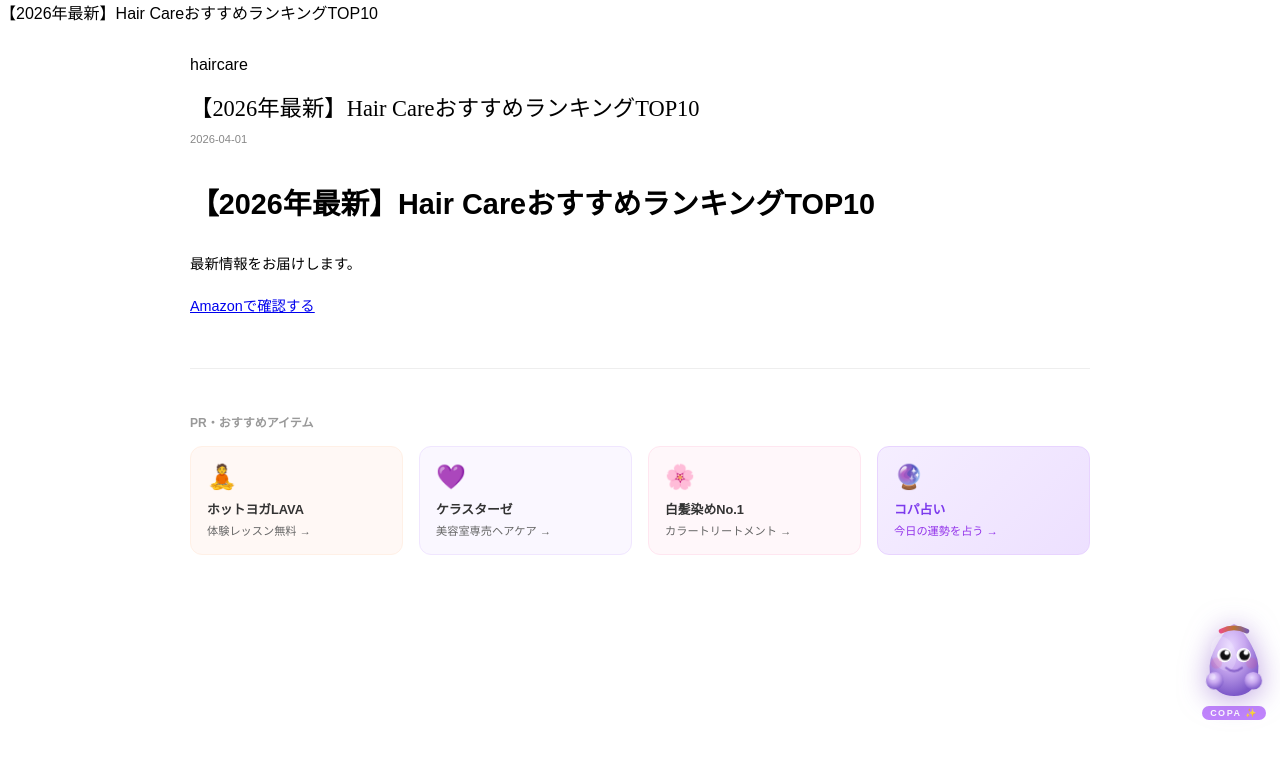
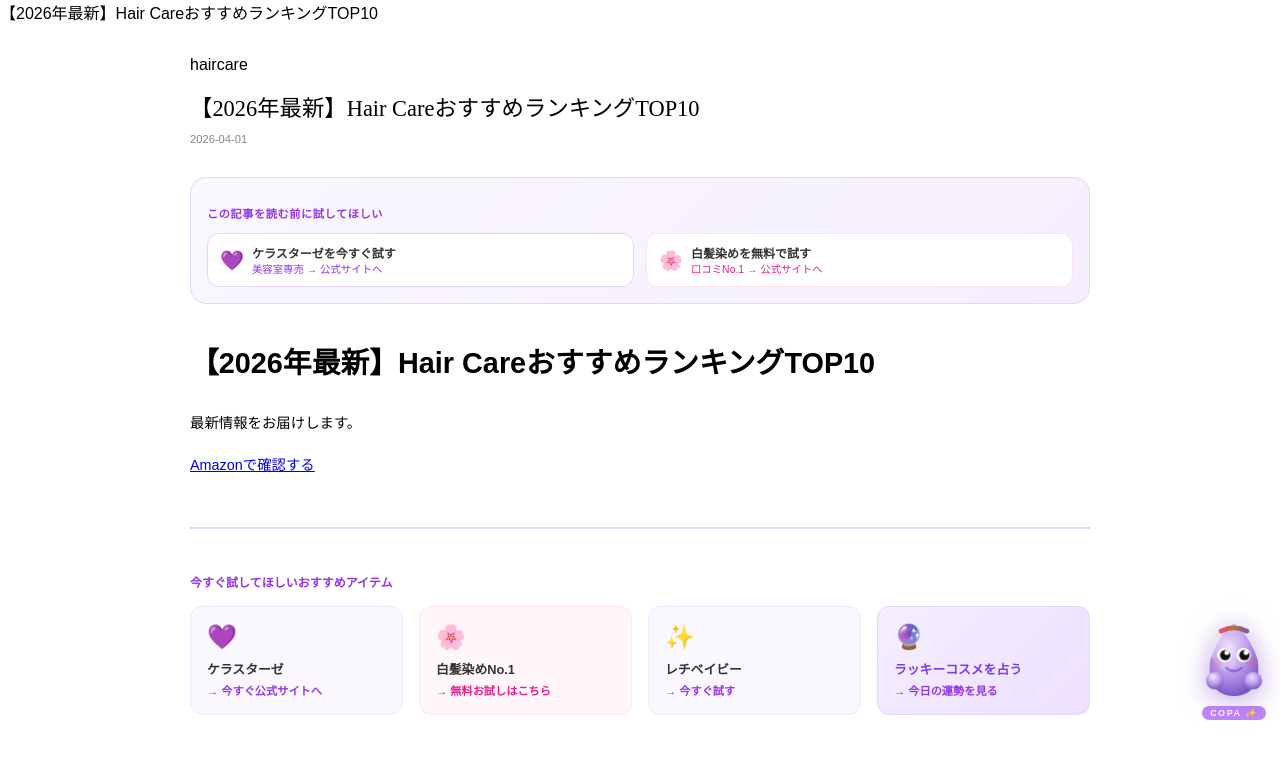
Before and after one commit to okuwabara07-gif/hair-care-jp, a Next.js app: page /blog/haircare-guide in a window 1280 px wide. Shown: the top 758 px of the page. Built offline with nearby package versions, Linux system fonts and the light colour scheme.

Commit message:
feat: add top banner + CTA boost

```diff
--- a/app/blog/[slug]/page.tsx
+++ b/app/blog/[slug]/page.tsx
@@ -19,16 +19,47 @@
         <div className="section-label">{post.genre}</div>
         <h1 style={{fontFamily:'serif',fontWeight:300,fontSize:'1.4rem',margin:'1rem 0 0.5rem'}}>{post.title}</h1>
         <p style={{fontSize:'0.7rem',color:'#888',marginBottom:'2rem'}}>{post.date}</p>
+
+        <div style={{marginBottom:'2rem',padding:'1rem',background:'linear-gradient(135deg,#faf7ff,#f5eeff)',borderRadius:'16px',border:'1.5px solid #e8d4ff'}}>
+          <p style={{fontSize:'0.7rem',color:'#9333ea',fontWeight:700,marginBottom:'0.75rem',letterSpacing:'0.05em'}}>この記事を読む前に試してほしい</p>
+          <div style={{display:'grid',gridTemplateColumns:'repeat(auto-fit,minmax(140px,1fr))',gap:'0.75rem'}}>
+            <a href="https://www.forcise.jp/ic/kerastase" target="_blank" rel="noopener noreferrer sponsored" style={{display:'flex',alignItems:'center',gap:'8px',padding:'10px 12px',background:'white',borderRadius:'12px',textDecoration:'none',border:'1px solid #e8d4ff'}}>
+              <span style={{fontSize:'1.2rem'}}>💜</span>
+              <div><div style={{fontSize:'0.75rem',fontWeight:700,color:'#333'}}>ケラスターゼを今すぐ試す</div><div style={{fontSize:'0.65rem',color:'#9333ea'}}>美容室専売 → 公式サイトへ</div></div>
+            </a>
+            <a href="https://kiwabi-japan.myshopify.com/pages/rv002-r-a8" target="_blank" rel="noopener noreferrer sponsored" style={{display:'flex',alignItems:'center',gap:'8px',padding:'10px 12px',background:'white',borderRadius:'12px',textDecoration:'none',border:'1px solid #fce4ec'}}>
+              <span style={{fontSize:'1.2rem'}}>🌸</span>
+              <div><div style={{fontSize:'0.75rem',fontWeight:700,color:'#333'}}>白髪染めを無料で試す</div><div style={{fontSize:'0.65rem',color:'#e91e8c'}}>口コミNo.1 → 公式サイトへ</div></div>
+            </a>
+          </div>
+        </div>
         <div style={{fontSize:'0.9rem',lineHeight:1.9}}>
           <MDXRemote source={post.content} />
         </div>
-        <div style={{marginTop:'3rem',borderTop:'1px solid #eee',paddingTop:'2rem'}}>
-          <p style={{fontSize:'0.75rem',color:'#999',marginBottom:'1rem',fontWeight:600}}>PR・おすすめアイテム</p>
+
+        <div style={{marginTop:'3rem',borderTop:'2px solid #e8d4ff',paddingTop:'2rem'}}>
+          <p style={{fontSize:'0.75rem',color:'#9333ea',marginBottom:'1rem',fontWeight:700}}>今すぐ試してほしいおすすめアイテム</p>
           <div style={{display:'grid',gridTemplateColumns:'repeat(auto-fit,minmax(150px,1fr))',gap:'1rem'}}>
-            <a href="https://shakelink.net/link.php?i=phwux2kr6pyj&m=mhwuxumw5ned" target="_blank" rel="noopener noreferrer sponsored" style={{display:'block',padding:'1rem',border:'1px solid #fff0e6',borderRadius:'12px',textDecoration:'none',background:'#fff8f5'}}><div style={{fontSize:'1.5rem',marginBottom:'0.5rem'}}>🧘</div><div style={{fontSize:'0.8rem',fontWeight:700,color:'#333',marginBottom:'0.25rem'}}>ホットヨガLAVA</div><div style={{fontSize:'0.7rem',color:'#666'}}>体験レッスン無料 →</div></a>
-            <a href="https://www.forcise.jp/ic/kerastase" target="_blank" rel="noopener noreferrer sponsored" style={{display:'block',padding:'1rem',border:'1px solid #f0e6ff',borderRadius:'12px',textDecoration:'none',background:'#faf7ff'}}><div style={{fontSize:'1.5rem',marginBottom:'0.5rem'}}>💜</div><div style={{fontSize:'0.8rem',fontWeight:700,color:'#333',marginBottom:'0.25rem'}}>ケラスターゼ</div><div style={{fontSize:'0.7rem',color:'#666'}}>美容室専売ヘアケア →</div></a>
-            <a href="https://kiwabi-japan.myshopify.com/pages/rv002-r-a8" target="_blank" rel="noopener noreferrer sponsored" style={{display:'block',padding:'1rem',border:'1px solid #ffe6f0',borderRadius:'12px',textDecoration:'none',background:'#fff7fa'}}><div style={{fontSize:'1.5rem',marginBottom:'0.5rem'}}>🌸</div><div style={{fontSize:'0.8rem',fontWeight:700,color:'#333',marginBottom:'0.25rem'}}>白髪染めNo.1</div><div style={{fontSize:'0.7rem',color:'#666'}}>カラートリートメント →</div></a>
-            <a href="https://colorpass-web.vercel.app/fortune" target="_blank" rel="noopener noreferrer" style={{display:'block',padding:'1rem',border:'1px solid #e8d4ff',borderRadius:'12px',textDecoration:'none',background:'linear-gradient(135deg,#f5eeff,#ede0ff)'}}><div style={{fontSize:'1.5rem',marginBottom:'0.5rem'}}>🔮</div><div style={{fontSize:'0.8rem',fontWeight:700,color:'#7c3aed',marginBottom:'0.25rem'}}>コパ占い</div><div style={{fontSize:'0.7rem',color:'#9333ea'}}>今日の運勢を占う →</div></a>
+            <a href="https://www.forcise.jp/ic/kerastase" target="_blank" rel="noopener noreferrer sponsored" style={{display:'block',padding:'1rem',border:'1px solid #f0e6ff',borderRadius:'12px',textDecoration:'none',background:'#faf7ff'}}>
+              <div style={{fontSize:'1.5rem',marginBottom:'0.5rem'}}>💜</div>
+              <div style={{fontSize:'0.8rem',fontWeight:700,color:'#333',marginBottom:'0.25rem'}}>ケラスターゼ</div>
+              <div style={{fontSize:'0.7rem',color:'#9333ea',fontWeight:600}}>→ 今すぐ公式サイトへ</div>
+            </a>
+            <a href="https://kiwabi-japan.myshopify.com/pages/rv002-r-a8" target="_blank" rel="noopener noreferrer sponsored" style={{display:'block',padding:'1rem',border:'1px solid #ffe6f0',borderRadius:'12px',textDecoration:'none',background:'#fff7fa'}}>
+              <div style={{fontSize:'1.5rem',marginBottom:'0.5rem'}}>🌸</div>
+              <div style={{fontSize:'0.8rem',fontWeight:700,color:'#333',marginBottom:'0.25rem'}}>白髪染めNo.1</div>
+              <div style={{fontSize:'0.7rem',color:'#e91e8c',fontWeight:600}}>→ 無料お試しはこちら</div>
+            </a>
+            <a href="https://haricchi.com/lp?u=aff_a8_retibaby" target="_blank" rel="noopener noreferrer sponsored" style={{display:'block',padding:'1rem',border:'1px solid #f0e6ff',borderRadius:'12px',textDecoration:'none',background:'#faf7ff'}}>
+              <div style={{fontSize:'1.5rem',marginBottom:'0.5rem'}}>✨</div>
+              <div style={{fontSize:'0.8rem',fontWeight:700,color:'#333',marginBottom:'0.25rem'}}>レチベイビー</div>
+              <div style={{fontSize:'0.7rem',color:'#9333ea',fontWeight:600}}>→ 今すぐ試す</div>
+            </a>
+            <a href="https://colorpass-web.vercel.app/fortune" target="_blank" rel="noopener noreferrer" style={{display:'block',padding:'1rem',border:'1px solid #e8d4ff',borderRadius:'12px',textDecoration:'none',background:'linear-gradient(135deg,#f5eeff,#ede0ff)'}}>
+              <div style={{fontSize:'1.5rem',marginBottom:'0.5rem'}}>🔮</div>
+              <div style={{fontSize:'0.8rem',fontWeight:700,color:'#7c3aed',marginBottom:'0.25rem'}}>ラッキーコスメを占う</div>
+              <div style={{fontSize:'0.7rem',color:'#9333ea',fontWeight:600}}>→ 今日の運勢を見る</div>
+            </a>
           </div>
         </div>
       </main>
```
